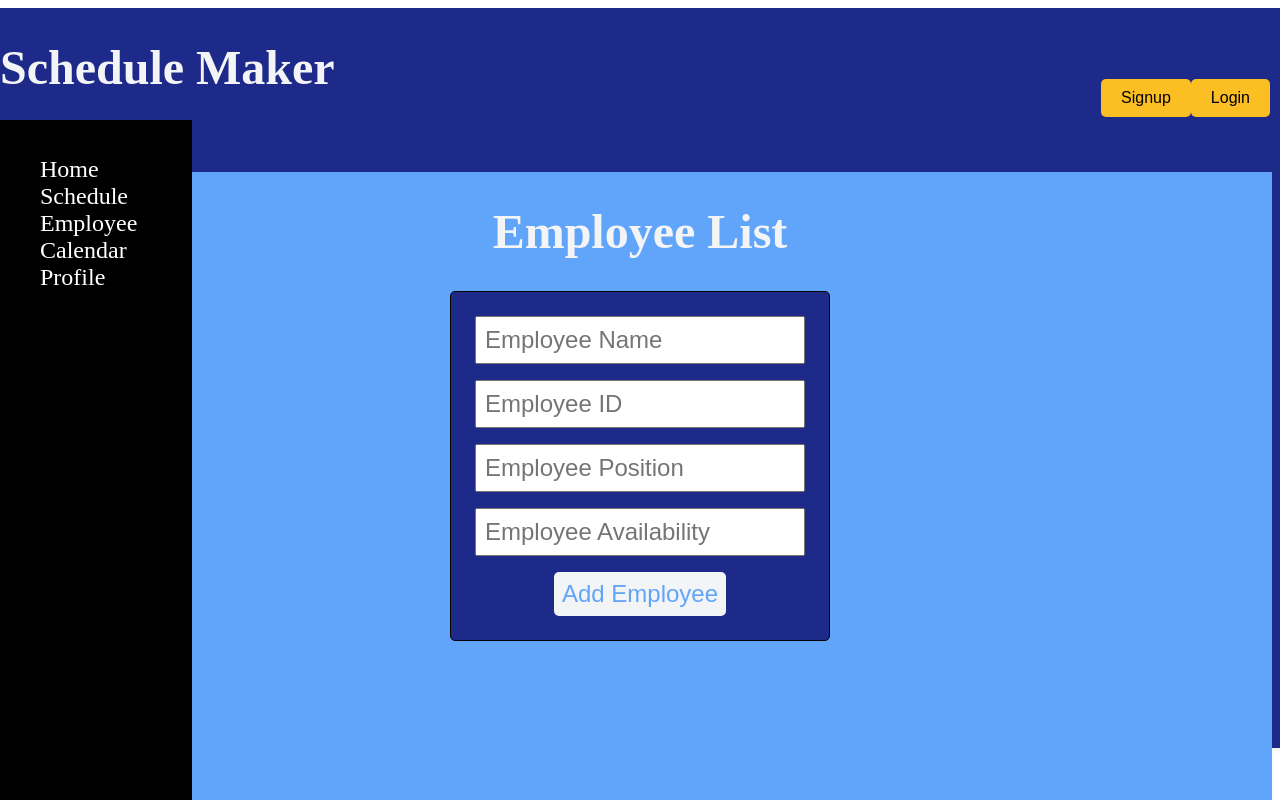
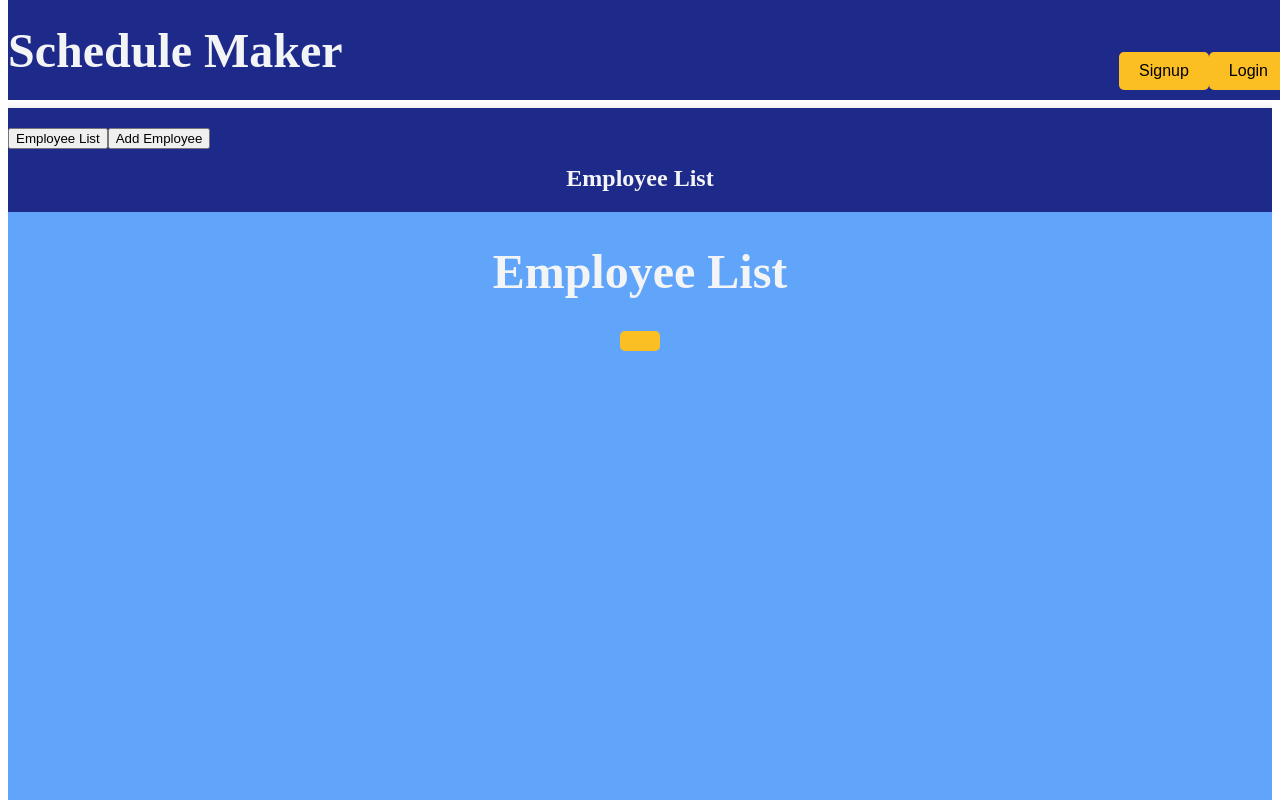
Before and after one commit to jazarcon/ScheduleMaker, a React (Create React App) app in the folder frontend/schedule-maker/: page /employee in a window 1280 px wide. Shown: the top 800 px of the page. Built offline with nearby package versions, Linux system fonts and the light colour scheme.

Commit message:
employee page setup

```diff
--- a/frontend/schedule-maker/src/App.js
+++ b/frontend/schedule-maker/src/App.js
@@ -14,11 +14,12 @@ import Profile from './pages/profile';
 
 function App() {
   return (
-    <div className="App">
+    <div style={styles.app}>
       <Provider store={store}>
         <PersistGate loading={null} persistor={persistor}>
           <Router>
               <Header />
+              <div style={styles.container}>
               <Routes>
                 <Route path="/" element={<Welcome />} />
                 <Route path="/login" element={<Login />} />
@@ -28,6 +29,7 @@ function App() {
                 <Route path="/employee" element={<Employee />} />
                 <Route path="/profile" element={<Profile />} />
               </Routes>
+              </div>
             </Router>
         </PersistGate>
       </Provider>
@@ -36,3 +38,16 @@ function App() {
 }
 
 export default App;
+
+const styles = {
+  app: {
+    display: 'flex',
+    flexDirection: 'column',
+    height: '100vh',
+  },
+  container: {
+    flexGrow: 1,
+    overflowY: 'auto',
+    paddingTop: '100px',
+  },
+}
--- a/frontend/schedule-maker/src/components/emloyeeList.js
+++ b/frontend/schedule-maker/src/components/emloyeeList.js
@@ -1,5 +1,7 @@
 import { Colours, FontSizes, Spacing } from "./styles";
 import { useNavigate } from "react-router-dom";
+import { Flex } from "@chakra-ui/react";
+import Button from "./button";
 
 const EmployeeList = () => {
     const navigate = useNavigate();
@@ -7,13 +9,10 @@ const EmployeeList = () => {
     return (
         <div className='employee-list-container' style={style.EmployeeList}>
             <h1 style={style.title}>Employee List</h1>
-            <form style={style.form}>
-                <input style={style.textfield} type='text' placeholder='Employee Name' />
-                <input style={style.textfield} type='text' placeholder='Employee ID' />
-                <input style={style.textfield} type='text' placeholder='Employee Position' />
-                <input style={style.textfield} type='text' placeholder='Employee Availability' />
-                <button style={style.button} onClick={() => navigate('/employee')}>Add Employee</button>
-            </form>
+                <Flex direction='column' alignItems='center' justifyContent='center'>
+
+                    <Button>Add Employee</Button>
+                </Flex>
         </div>
     );
 }
--- a/frontend/schedule-maker/src/components/header.js
+++ b/frontend/schedule-maker/src/components/header.js
@@ -1,8 +1,7 @@
-// import React, { useEffect, useState } from 'react';
 import React from 'react';
 import { useNavigate } from 'react-router-dom';
 import Button from './button';
-import { Colours, FontSizes } from './styles';
+import { Colours, FontSizes, Spacing } from './styles';
 
 function Header() {
   const navigate = useNavigate();
@@ -11,11 +10,10 @@ function Header() {
     <div style={styles.container}>
       <div style={styles.header}>
         <h1 style={styles.title}>Schedule Maker</h1>
-          <div style={styles.buttons}>
-            <Button text="Signup" onClick={() => navigate('/signup')} />
-            <Button text="Login" onClick={() => navigate('/login')} />
-          </div>
-
+        <div style={styles.buttons}>
+          <Button text="Signup" onClick={() => navigate('/signup')} />
+          <Button text="Login" onClick={() => navigate('/login')} />
+        </div>
       </div>
     </div>
   );
@@ -26,24 +24,28 @@ export default Header;
 const styles = {
   container: {
     display: 'flex',
-    //height: '10vh',
     flexDirection: 'column',
     alignItems: 'center',
     border: 'none',
+    height: '100px', // Adjust this value based on your design
+    width: '100%',
+    position: 'fixed',
+    top: 0,
+    zIndex: 1000,
+    backgroundColor: Colours.primary,
   },
   header: {
     display: 'flex',
     justifyContent: 'space-between',
     alignItems: 'center',
     width: '100%',
-    height: '100hw',
-    padding: '0 10px',
-    backgroundColor: Colours.primary,
+    height: '100%',
+    padding: '0 20px',
     textAlign: 'center',
     fontSize: '30px',
     color: 'black',
     border: 'none',
-    position: 'fixed',
+    position: 'relative',
   },
   title: {
     color: Colours.quaternary,
@@ -57,5 +59,4 @@ const styles = {
     bottom: '10px',
     right: '20px',
   },
-
-}
+};
--- a/frontend/schedule-maker/src/pages/employee.js
+++ b/frontend/schedule-maker/src/pages/employee.js
@@ -1,8 +1,8 @@
 import React, { useState, useEffect } from 'react';
 import { useNavigate } from 'react-router-dom';
-import { Tabs, TabList, TabPanels, Tab, TabPanel } from '@chakra-ui/react';
+import { Tabs, TabList, TabPanels, Tab, TabPanel, color } from '@chakra-ui/react';
 import NavBar from '../components/navBar';
-import { Colours } from '../components/styles';
+import { Colours, FontSizes } from '../components/styles';
 import EmployeeList from '../components/emloyeeList';
 import AddEmployee from '../components/addEmployee';
 
@@ -13,10 +13,10 @@ const Employee = () => {
 
     return (
         <div>
-            <NavBar />
+            {/* <NavBar /> */}
             <div style={styles.container}>
                 <div style={styles.content}>
-                    <Tabs>
+                    <Tabs align='center'>
                         <TabList>
                             <Tab>Employee List</Tab>
                             <Tab>Add Employee</Tab>
@@ -47,10 +47,11 @@ const styles = {
         justifyContent: 'center',
         alignItems: 'center',
         flexDirection: 'column',
-        height: '100vh',
+        height: '100%',
         width: '100%',
     },
     content: {
+        justifyContent: 'center',
         height: '80%',
         width: '100%',
         backgroundColor: Colours.primary,
@@ -63,4 +64,9 @@ const styles = {
         fontSize: '24px',
         marginBottom: '20px',
     },
+    tablist: {
+        color: Colours.quaternary,
+        fontSize: FontSizes.medium,
+        marginBottom: '20px',
+    }
 };
```
Also changed, not shown: frontend/schedule-maker/src/components/emloyeeTag.js (added, +43 -0 lines). Lines whose indentation alone changed are shown as unchanged.
